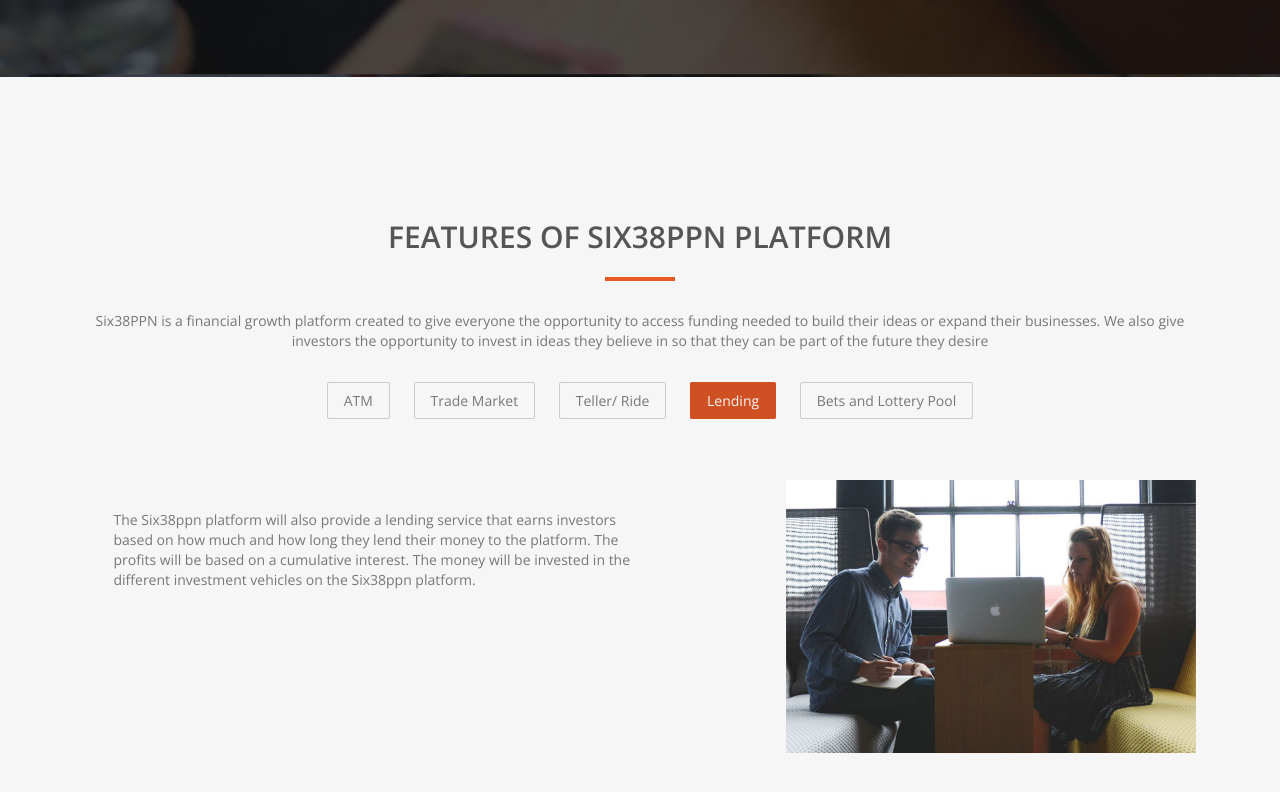
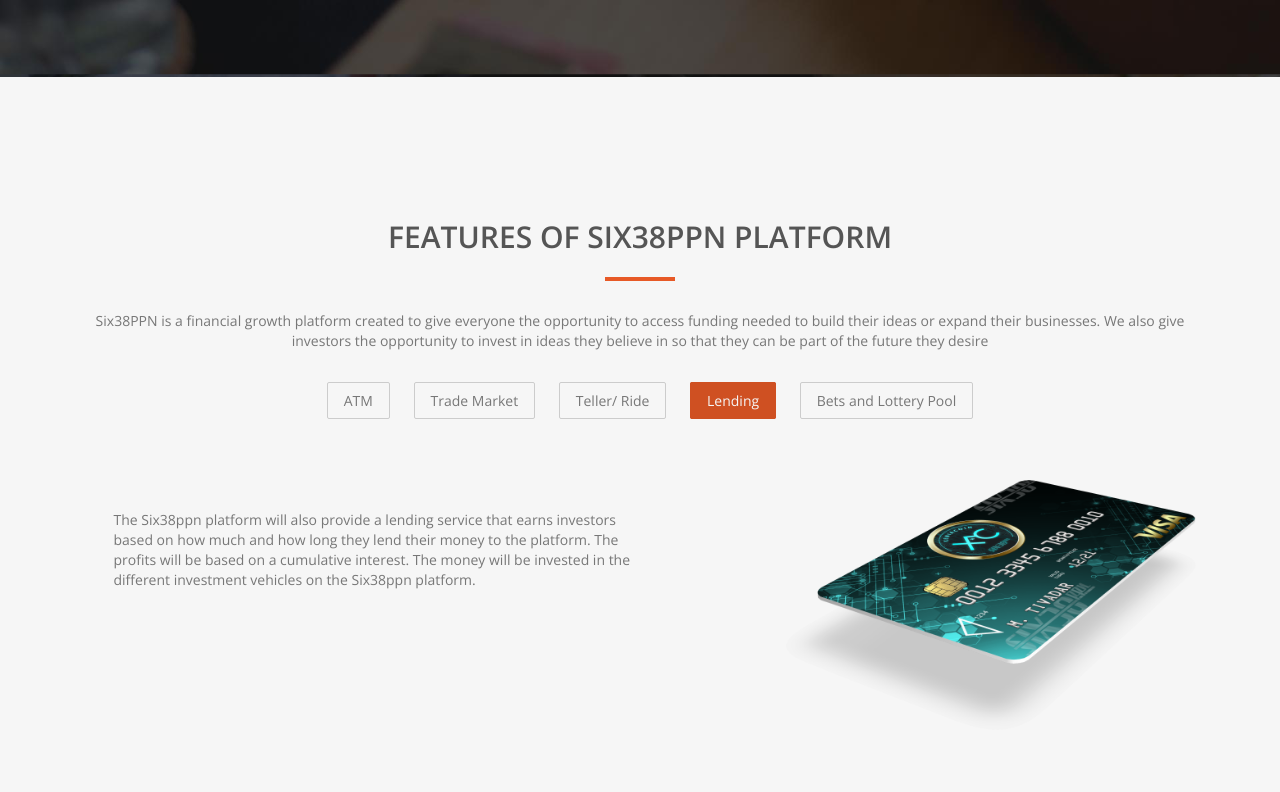
Before and after one commit to w3villa/xtest, a plain HTML site: page index.html in a window 1280 px wide. Both pictures are taken after a click on the link "Lending". Shown: the part 2297-3089 px from the top of the page. Drawn offline with nearby package versions, Linux system fonts and the light colour scheme.

Commit message:
New_updates

```diff
--- a/index.html
+++ b/index.html
@@ -247,7 +247,7 @@
           </div>
 
            <div class="feature-img">
-             <img src="img/about.jpg" alt="">
+             <img src="img/XENIA_card2.png" alt="">
            </div>
 
 
```
Also changed, not shown: img/XENIA_card2.png (added).
